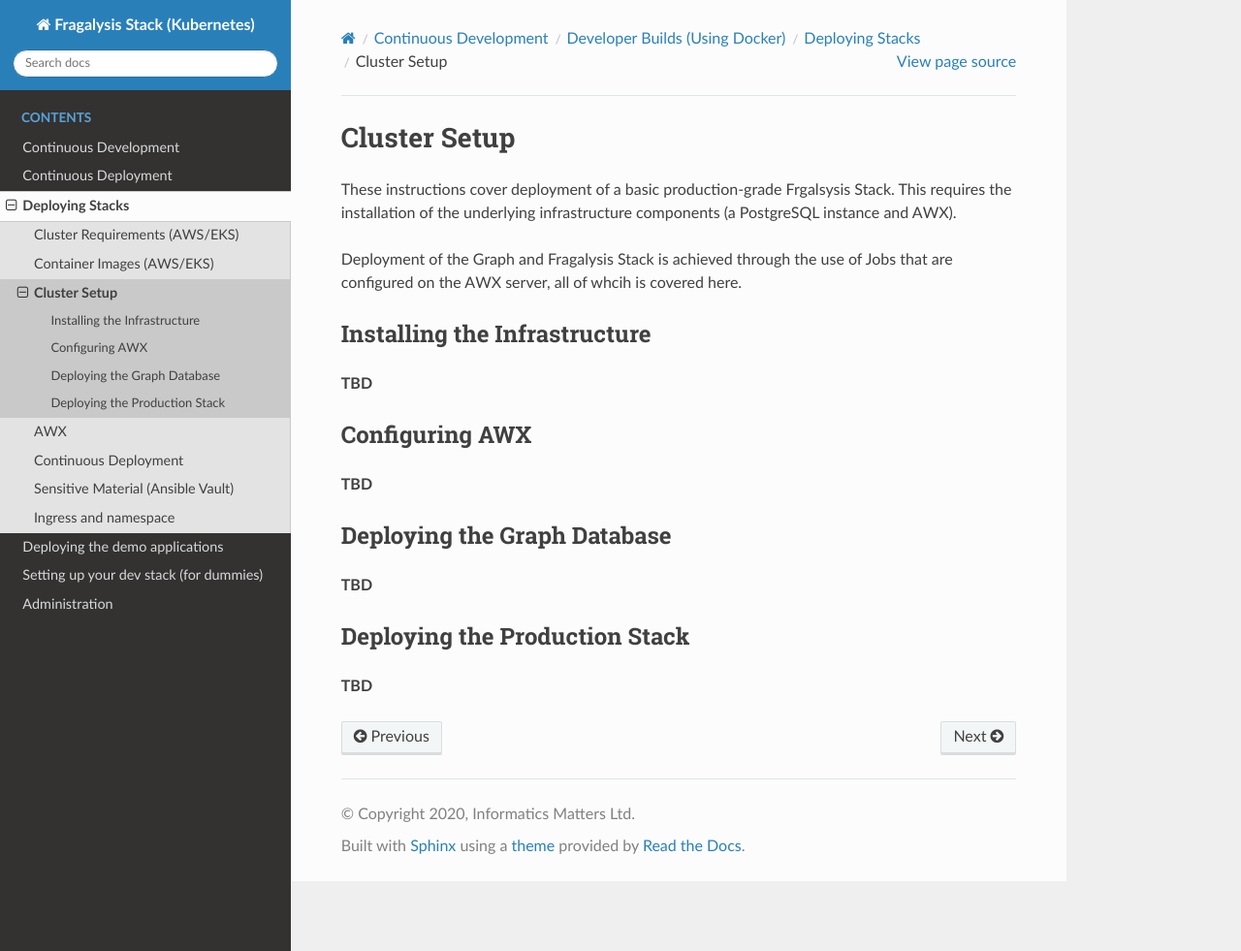
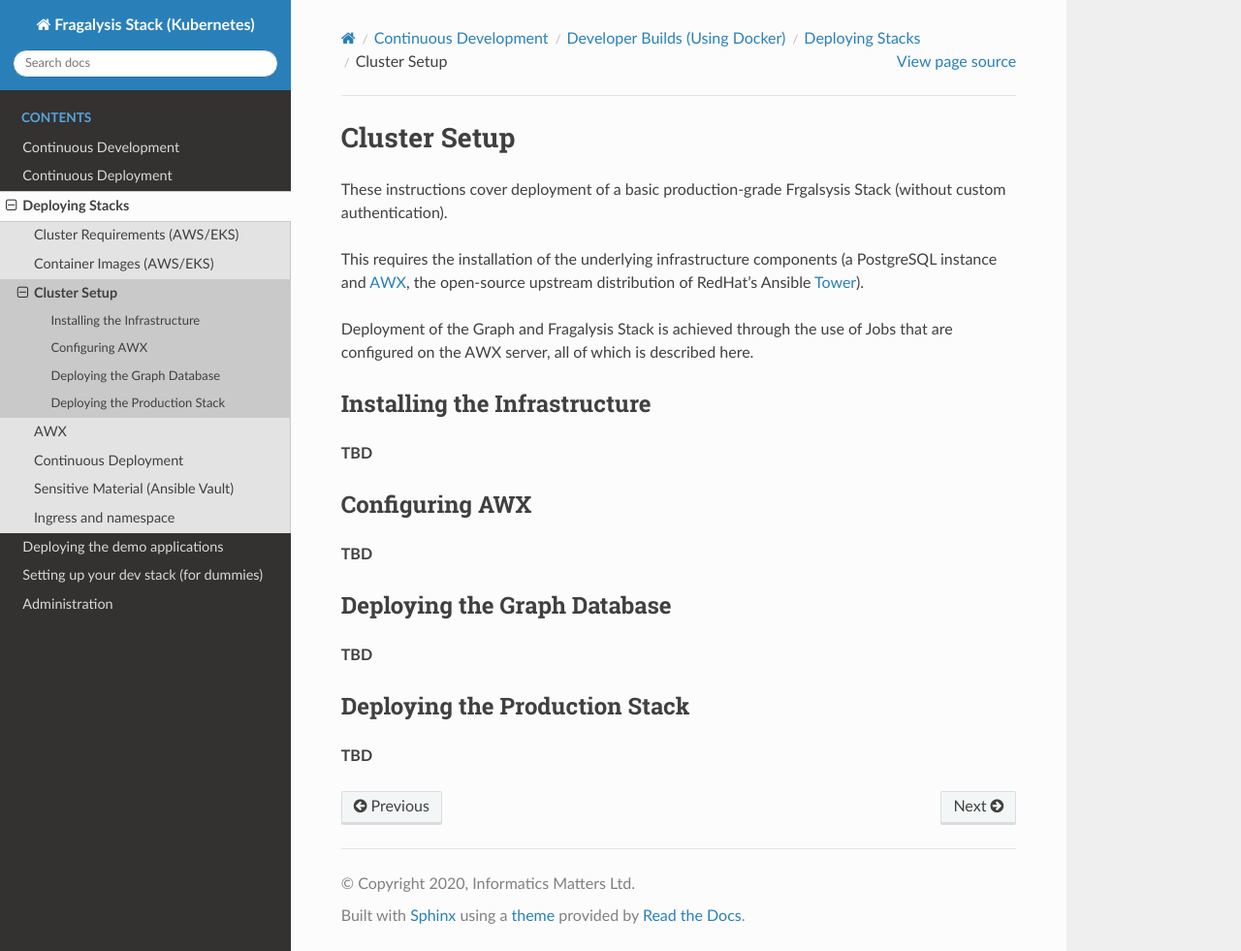
Before and after one commit to InformaticsMatters/dls-fragalysis-stack-kubernetes, a Sphinx documentation site: the page built from docs/source/cluster-setup.rst, in a window 1280 px wide and 981 px high. Shown: the whole window at 97% size. Built offline with Sphinx 7.4.7 and the Read the Docs theme 2.0.0, drawn with Linux system fonts in a browser that asks for light colours; formulas are drawn with MathJax 3.

Commit message:
- Doc tweak

```diff
--- a/docs/source/cluster-setup.rst
+++ b/docs/source/cluster-setup.rst
@@ -3,11 +3,14 @@ Cluster Setup
 *************
 
 These instructions cover deployment of a basic production-grade
-Frgalsysis Stack. This requires the installation of the
-underlying infrastructure components (a PostgreSQL instance and AWX).
+Frgalsysis Stack (without custom authentication).
+
+This requires the installation of the underlying infrastructure components
+(a PostgreSQL instance and `AWX`_, the open-source upstream distribution of
+RedHat's Ansible `Tower`_).
 
 Deployment of the Graph and Fragalysis Stack is achieved through the use
-of Jobs that are configured on the AWX server, all of whcih is covered here.
+of Jobs that are configured on the AWX server, all of which is described here.
 
 Installing the Infrastructure
 =============================
@@ -28,3 +31,6 @@ Deploying the Production Stack
 ==============================
 
 **TBD**
+
+.. _awx: https://github.com/ansible/awx
+.. _tower: https://www.ansible.com/products/tower
```
